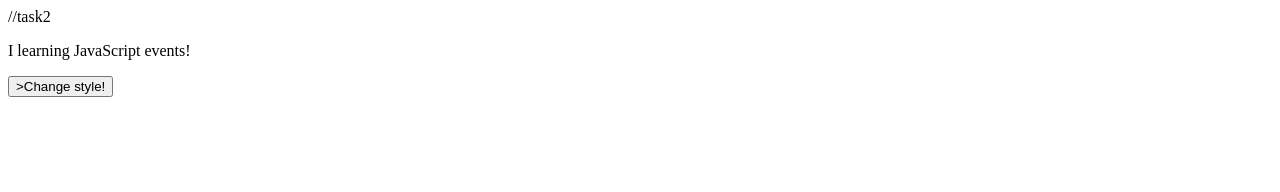
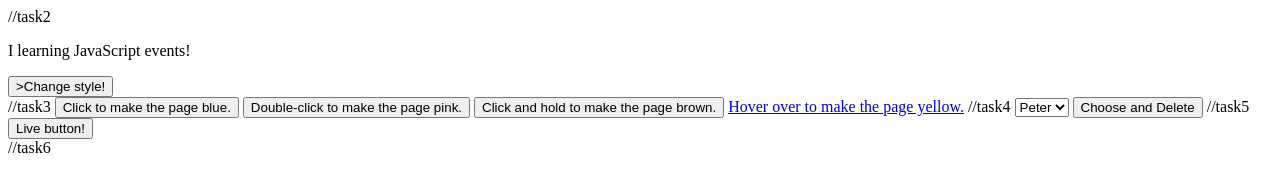
Before and after one commit to StasyaRom/js_core_homework, a plain HTML site: page homework7/index.html in a window 1280 px wide. Drawn offline with Linux system fonts and the light colour scheme.

Commit message:
Update index.html

```diff
--- a/homework7/index.html
+++ b/homework7/index.html
@@ -1,7 +1,46 @@
-//task2
+<!DOCTYPE html>
+<html lang="en">
+<head>
+    <meta charset="UTF-8">
+    <meta http-equiv="X-UA-Compatible" content="IE=edge">
+    <meta name="viewport" content="width=device-width, initial-scale=1.0">
+    <title>Document</title>
+</head>
 <body>
-    <p id ='text'>I learning JavaScript events!</p>
-    <div>
-	<button onclick="changeCSS()"> >Change style!</button>
-    </div>
+	//task2
+	<p id ='text'>I learning JavaScript events!</p>
+    	<div>
+	    <button onclick="changeCSS()"> >Change style!</button>
+    	</div>
+
+
+	//task3
+	<button onclick="change_to_blue()"> Click to make the page blue. </button>
+        <button ondblclick="change_to_pink()"> Double-click to make the page pink. </button>
+        <button onkeypress="change_to_brown()">Click and hold to make the page brown.</button>
+        <a href="#" onmouseenter="change_to_yellow()">Hover over to make the page yellow.</a>
+
+
+	//task4
+	<select name="name" id="select">
+        	<option id="peter">Peter</option>
+        	<option id="john">John</option>
+        	<option>Alice</option>
+        	<option>Alex</option>
+        	<option>Iren</option>
+        </select>
+    	<button onclick="Press()"> Choose and Delete </button>
+
+
+	//task5
+	<button> Live button! </button>
+    	<div id="mouse_move"></div>
+
+
+	//task6
+        <p id="edit"></p>
+
+
+<script src="/homevork7/index.js"></script>
 </body>
+</html>
```
